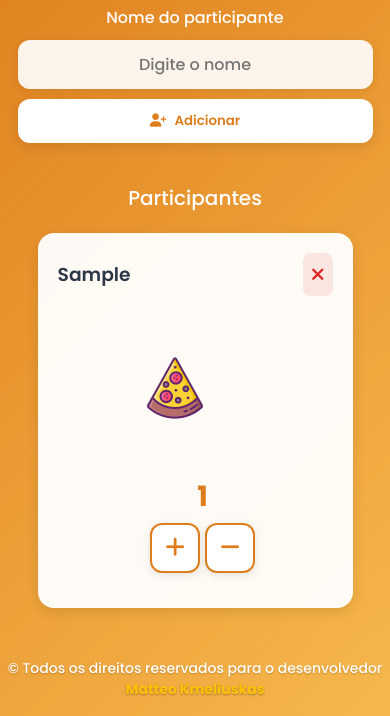
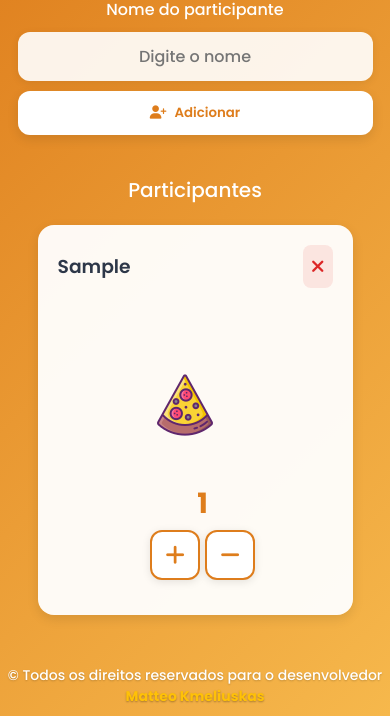
Before and after one commit to Kmeliuskas/Contador_de_Pizza_Online, a plain HTML site: page index.html in a window 390 px wide. Both pictures are taken after typing "Sample" into the empty fields and a click on the button "Adicionar". Shown: the part 128-844 px from the top of the page. Drawn offline with Linux system fonts and the light colour scheme.

Commit message:
Subindo alterações finais, ajustado opacidade das pizzas antigas e ajuste de Responsividade

```diff
--- a/css/estilo.css
+++ b/css/estilo.css
@@ -14,6 +14,7 @@ body {
     min-height: 100vh;
     background: linear-gradient(135deg, #de7d1c 0%, #f6b84c 100%);
     flex-direction: column;
+    overflow: visible;
 }
 
 /* Estilizando o titulo da Página */
@@ -98,13 +99,23 @@ body {
     color: #ff8c00;
 }
 
+#main {
+    overflow: visible;
+}
+
 /* Estilizando a seção de participantes */
+#container {
+    width: 100%;
+    overflow: visible;
+}
+
 #participantes-section {
     margin-top: 20px;
     padding: 20px;
     width: 100%;
     max-width: 800px;
     overflow-x: auto;
+    overflow-y: visible;
 }
 
 #participantes-section h2 {
@@ -119,6 +130,7 @@ body {
     display: flex;
     flex-direction: column;
     gap: 20px;
+    overflow: visible;
 }
 
 .sem-participantes {
@@ -134,6 +146,7 @@ body {
     padding: 20px;
     border: none;
     box-shadow: 0 4px 12px rgba(0, 0, 0, 0.1);
+    overflow: visible;
 }
 
 .participante-header {
@@ -165,34 +178,37 @@ body {
     color: #b91c1c;
 }
 
-.participante-conteudo {
-    display: flex;
-    justify-content: flex-start;
-    align-items: center;
-    flex-wrap: wrap;
-    gap: 20px;
-    padding: 20px 0 15px 15px;
-}
-
 /* Pizza container - visual circular igual ao original */
 .pizzas-wrapper {
     display: flex;
-    flex-wrap: nowrap;
-    align-items: center;
+    flex-wrap: wrap;
+    align-items: flex-start;
     gap: 10px;
-}
-
-.pizza-container {
-    width: 120px;
-    height: 110px;
-    position: relative;
-    flex-shrink: 0;
-    margin-left: 15px;
-    margin-top: 5px;
+    overflow: visible;
+    padding-top: 50px;
 }
 
 .pizzas-wrapper .pizza-container:first-child {
     margin-left: 0;
+}
+
+.participante-conteudo {
+    display: flex;
+    justify-content: flex-start;
+    align-items: flex-start;
+    flex-wrap: wrap;
+    gap: 20px;
+    padding: 0 0 15px 15px;
+    overflow: visible;
+}
+
+.pizza-container {
+    width: 100px;
+    height: 100px;
+    position: relative;
+    flex-shrink: 0;
+    margin-left: 15px;
+    overflow: visible;
 }
 
 .pizza-ellipsis {
@@ -212,6 +228,9 @@ body {
 
 .pizza-container .fatia-pizza {
     position: absolute;
+    z-index: 1;
+    max-width: none;
+    max-height: none;
 }
 
 .pizza-container .fatia-1 {
--- a/index.html
+++ b/index.html
@@ -114,23 +114,24 @@
             const maxPorTela = window.innerWidth <= 575.98 ? 2 : (window.innerWidth <= 767.98 ? 2 : (window.innerWidth <= 991.98 ? 3 : 4));
             let html = '';
 
-            // Mostrar ellipsis se houver pizzas ocultas (no início)
+            // Mostrar ellipsis se houver mais pizzas que o limite
             if (totalPizzas > maxPorTela) {
                 html += '<div class="pizza-ellipsis">...</div>';
             }
 
-            // Mostrar apenas as últimas pizzas
-            const inicio = Math.max(0, totalPizzas - maxPorTela);
-            for (let p = inicio; p < totalPizzas; p++) {
+            // Mostrar apenas as últimas pizzas até o limite
+            const startIndex = Math.max(0, totalPizzas - maxPorTela);
+            for (let p = startIndex; p < totalPizzas; p++) {
                 const fimFatia = Math.min(p * 6 + 6, fatias);
                 const fatiasNaPizza = fimFatia - p * 6;
 
-                html += `<div class="pizza-container">`;
+                // Pizza opaca se estiver completa
+                html += `<div class="pizza-container" style="opacity: ${fatiasNaPizza === 6 ? '0.3' : '1'};">`;
                 for (let i = 1; i <= 6; i++) {
                     const mostrar = i <= fatiasNaPizza;
                     html += `<img src="img/fatia-pizza2.png" class="fatia-pizza fatia-${i}" style="display: ${mostrar ? 'inline-block' : 'none'};">`;
                 }
-                html += `</div>`;
+                html += '</div>';
             }
 
             return html;
```
